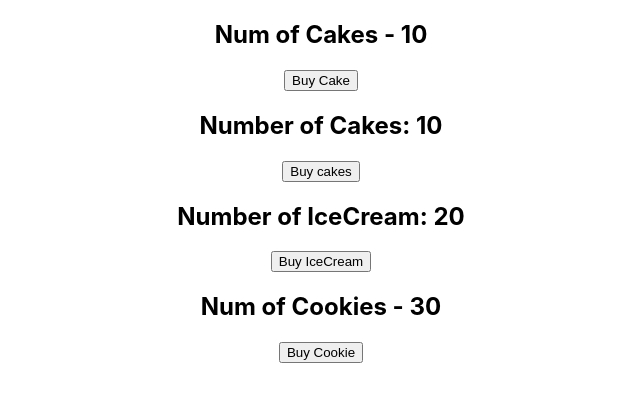
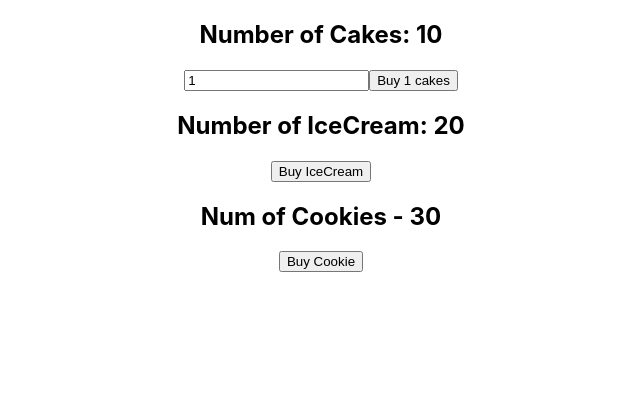
Before and after one commit to Rixikun/june_practice2, a React (Create React App) app: page / in a window 1280 px wide. Shown: the top 402 px of the page, without its empty margins (319-959 px from the left). Built offline with nearby package versions, Linux system fonts and the light colour scheme.

Commit message:
add: action.payload

```diff
--- a/src/App.js
+++ b/src/App.js
@@ -6,14 +6,16 @@
 import HooksCakeContainer from './components/HooksCakeContainer';
 import IceCreamContainer from './components/IceCreamContainer'
 import CookieContainer from './components/CookieContainer';
+import NewCakeContainer from './components/NewCakeContainer';
 
 function App() {
   return (
     //provider is at the top so store will reach every component
     <Provider store={store}>
       <div className="App">
-        <HooksCakeContainer />
-        <CakeContainer />
+        {/* <HooksCakeContainer />
+        <CakeContainer /> */}
+        <NewCakeContainer />
         <IceCreamContainer />
         <CookieContainer />
       </div>
--- /dev/null
+++ b/src/components/NewCakeContainer.js
@@ -0,0 +1,31 @@
+import React, { useState } from 'react'
+import { connect } from 'react-redux'
+
+import { buyCake } from '../redux'
+
+const NewCakeContainer = (props) => {
+    const [num, setNum] = useState(1)
+    return (
+        <div>
+            <h2>Number of Cakes: {props.numOfCakes}</h2>
+            <input type="text" value={num} onChange={e => setNum(e.target.value)}></input>
+            <button onClick={() => props.buyCake(num)}>
+                Buy {num} cakes
+            </button>
+        </div >
+    )
+}
+
+const mapStateToProps = state => {
+    return {
+        numOfCakes: state.cake.numOfCakes
+    }
+}
+
+const mapDispatchToProps = dispatch => {
+    return {
+        buyCake: (num) => dispatch(buyCake(num))
+    }
+}
+
+export default connect(mapStateToProps, mapDispatchToProps)(NewCakeContainer)
--- a/src/redux/cake/cakeActions.js
+++ b/src/redux/cake/cakeActions.js
@@ -1,8 +1,9 @@
 import { BUY_CAKE } from './cakeTypes'
 
 
-export const buyCake = () => {
+export const buyCake = (num = 1) => {
     return {
-        type: BUY_CAKE
+        type: BUY_CAKE,
+        payload: num
     }
 }
--- a/src/redux/cake/cakeReducers.js
+++ b/src/redux/cake/cakeReducers.js
@@ -8,7 +8,7 @@
     switch (action.type) {
         case BUY_CAKE: return {
             ...state,
-            numOfCakes: state.numOfCakes - 1
+            numOfCakes: state.numOfCakes - action.payload
         }
         default: return state
     }
```
